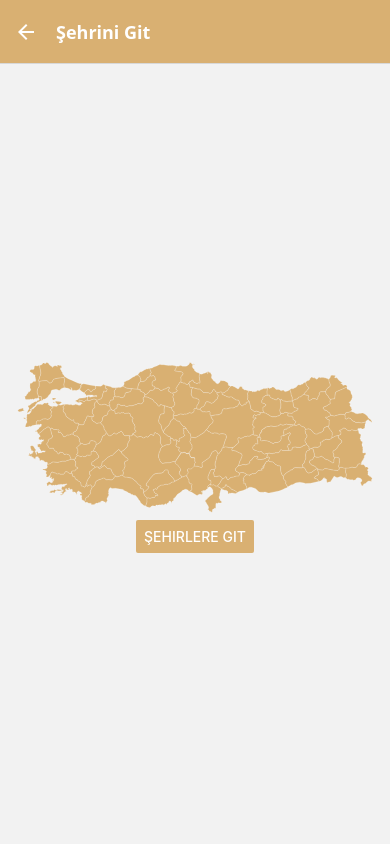
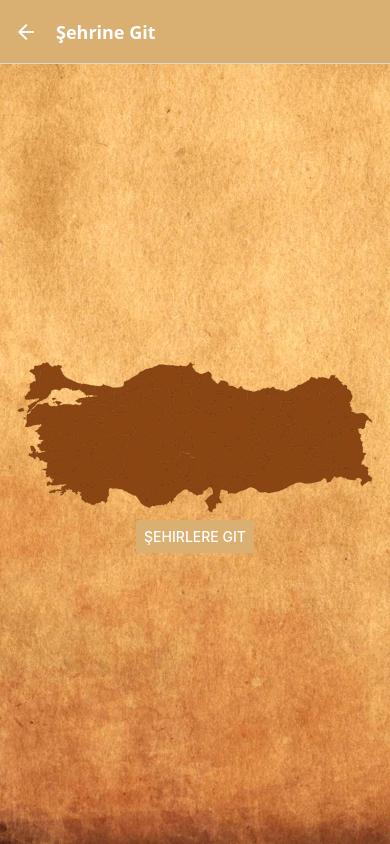
Before and after one commit to freshman11423/CodeLab, a React Native app: screen /TurkeyMap in a window 390 px wide. Built offline with nearby package versions, Linux system fonts and the light colour scheme.

Commit message:
map background image added  and map color changed     map path added

```diff
--- a/App.tsx
+++ b/App.tsx
@@ -37,7 +37,7 @@ const App = () => {
           name="TurkeyMap"
           component={TurkeyMap}
           options={{
-            title: 'Şehrini Git',
+            title: 'Şehrine Git',
             headerStyle: { backgroundColor: '#d9b072' },
             headerTintColor: '#fff',
             headerTitleStyle: { fontWeight: 'bold' },
--- a/screens/Home.tsx
+++ b/screens/Home.tsx
@@ -1,11 +1,24 @@
 import React, { useState, useEffect } from 'react';
 import { ImageBackground, StyleSheet, View, Text, TouchableOpacity } from 'react-native';
+import { useRoute } from '@react-navigation/native';
 
 import BackgroundLayout from '../components/BackgroundLayout';
 import SoundService from '../services/SoundService';
 
 export default function Home({ navigation }: { navigation: any }) {
   const soundService = SoundService.getInstance();
+  const route = useRoute();
+  const [playerName, setPlayerName] = useState('Misafir');
+  const [selectedCharacter, setSelectedCharacter] = useState('Kaşif');
+
+  // Register ekranından gelen parametreleri al
+  useEffect(() => {
+    if (route.params) {
+      const { playerName: newPlayerName, selectedCharacter: newSelectedCharacter } = route.params as any;
+      if (newPlayerName) setPlayerName(newPlayerName);
+      if (newSelectedCharacter) setSelectedCharacter(newSelectedCharacter);
+    }
+  }, [route.params]);
 
   return (
     <BackgroundLayout>
@@ -24,6 +37,18 @@ export default function Home({ navigation }: { navigation: any }) {
             <Text style={styles.buttonText}>OYUN HAKKINDA</Text>
           </TouchableOpacity>
         </View>
+        <TouchableOpacity
+          style={[styles.button, styles.mapButton]}
+          onPress={() => {
+            soundService.playSound('button');
+            navigation.navigate('TurkeyMap', {
+              playerName,
+              selectedCharacter
+            });
+          }}
+        >
+          <Text style={styles.buttonText}>TÜRKİYE HARİTASI</Text>
+        </TouchableOpacity>
       </View>
     </BackgroundLayout>
   );
@@ -76,6 +101,10 @@ const styles = StyleSheet.create({
     shadowRadius: 6,
     elevation: 5,
   },
+  mapButton: {
+    marginTop: 16,
+    backgroundColor: '#8b5e3c',
+  },
   buttonText: {
     color: '#fff8e1',
     fontSize: 18,
--- a/screens/Register.tsx
+++ b/screens/Register.tsx
@@ -45,13 +45,17 @@ export default function Register({ navigation }: { navigation: any }) {
   };
 
   const handleContinue = () => {
-    if (playerName && selectedCharacter) {
-      soundService.playSound('success');
-      console.log('Oyuncu:', playerName, 'Karakter:', selectedCharacter);
-      navigation.navigate('TurkeyMap');
-    } else {
-      soundService.playSound('error');
-    }
+    soundService.playSound('success');
+    // Önce Home ekranına dön ve parametreleri ilet
+    navigation.navigate('Home', {
+      playerName: playerName || 'Misafir',
+      selectedCharacter: selectedCharacter || 'Kaşif'
+    });
+    // Sonra TurkeyMap ekranına git
+    navigation.navigate('TurkeyMap', {
+      playerName: playerName || 'Misafir',
+      selectedCharacter: selectedCharacter || 'Kaşif'
+    });
   };
 
   return (
@@ -93,12 +97,8 @@ export default function Register({ navigation }: { navigation: any }) {
           </View>
 
           <TouchableOpacity
-            style={[
-              styles.button,
-              !(playerName && selectedCharacter) && styles.buttonDisabled,
-            ]}
+            style={styles.button}
             onPress={handleContinue}
-            disabled={!(playerName && selectedCharacter)}
           >
             <Text style={styles.buttonText}>Devam Et</Text>
           </TouchableOpacity>
@@ -228,8 +228,4 @@ const styles = StyleSheet.create({
     letterSpacing: 1,
     textAlign: 'center',
   },
-  buttonDisabled: {
-    backgroundColor: '#4b2e1a',
-    opacity: 0.7,
-  },
 });
--- a/src/components/TurkeyMap.tsx
+++ b/src/components/TurkeyMap.tsx
@@ -3,6 +3,8 @@ import { ImageBackground,View, Text, Button, StyleSheet } from 'react-native';
 import Svg, { Path } from 'react-native-svg';
 import { Dimensions } from 'react-native';
 import BackgroundLayout from '@/components/BackgroundLayout';
+
+const backgroundImage=require('../../assets/pexels-pixabay-235985.jpg');
 
 
 // SVG'den alınan TÜM path'ler
@@ -173,15 +175,22 @@ const paths = [
 
 ];
 
-const TurkeyMap = ({ navigation }) => {
+const TurkeyMap = ({ navigation,route }) => {
   const { width } = Dimensions.get('window');
   const height = width * 0.422; // SVG aspect ratio
+  const { playerName,selectedCharacter }= route?.params || {};
 
   return (
+    <ImageBackground source={backgroundImage} style={styles.background} resizeMode="cover">
     <View style={styles.container}>
+            {(playerName && selectedCharacter) && (
+        <Text style={{ fontSize: 22, fontWeight: 'bold', marginBottom: 20 }}>
+          {selectedCharacter}, {playerName} hoşgeldin!
+        </Text>
+      )}
       <Svg width={width} height={height} viewBox="0 0 1000 422">
         {paths.map((d, i) => (
-          <Path key={i} d={d} fill="#d9b072" stroke="#fff" strokeWidth={0.5} />
+          <Path key={i} d={d} fill="#8B4513" stroke=  "#3a2412" strokeWidth={0.5} />
         ))}
       </Svg>
       {/* HARİTANIN ALTINA EKLİYORUZ */}
@@ -191,15 +200,22 @@ const TurkeyMap = ({ navigation }) => {
         color="#d9b072"
       />
     </View>
+    </ImageBackground>
   );
 };
 
 const styles = StyleSheet.create({
+  background: {
+    flex: 1,
+    width: '100%',
+    height: '100%',
+  },
   container: {
     flex: 1,
     justifyContent: 'center',
     alignItems: 'center',
-  },
+    backgroundColor: 'transparent',
+    },
 });
 
 export default TurkeyMap;
```
